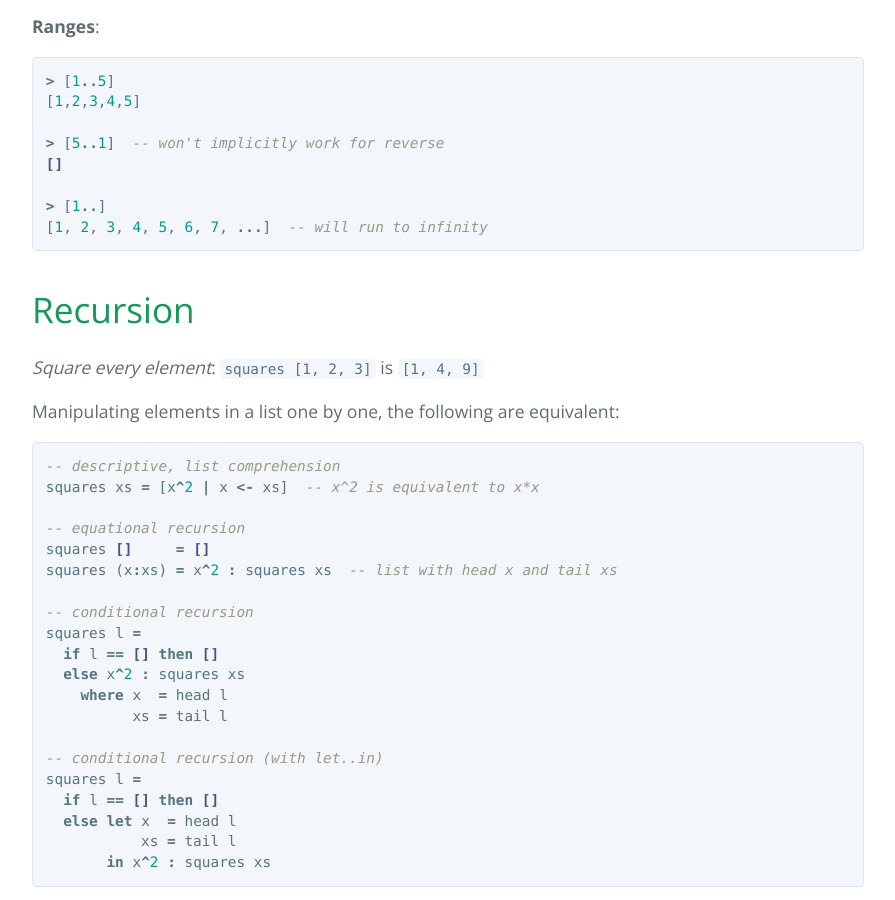
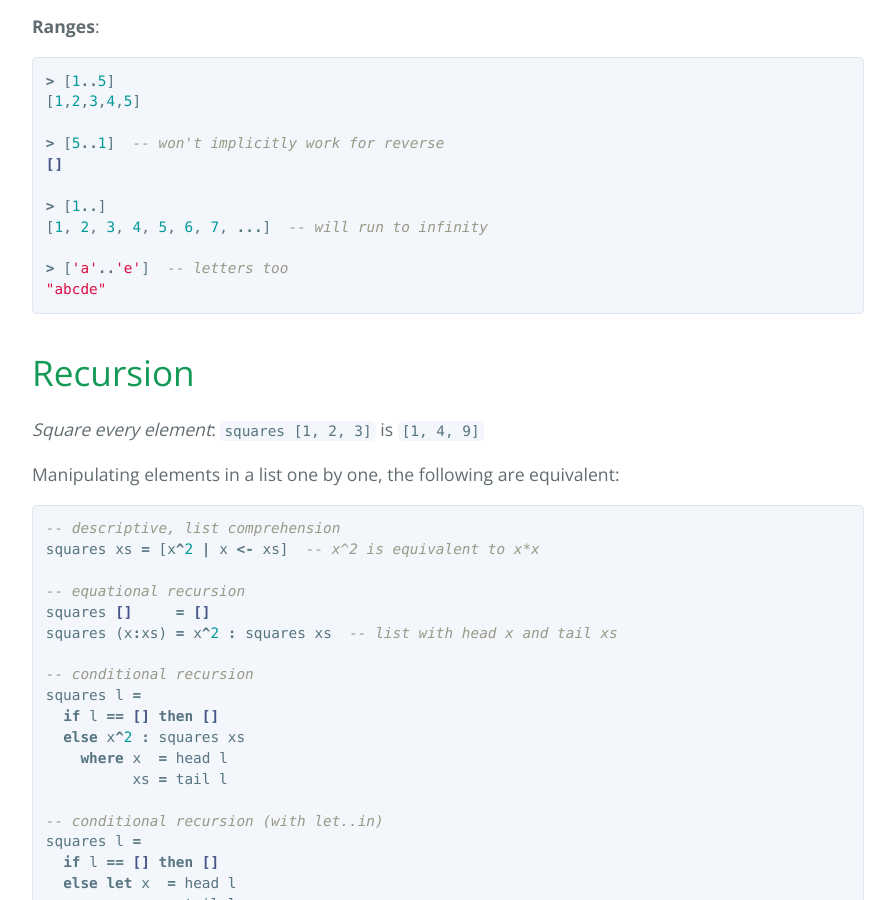
Before and after one commit to stefan-niculae/.well-known, a Jekyll site: the page built from _posts/2016-10-19-lab2.md, in a window 1280 px wide and 900 px high, scrolled down 1560 px. Shown: the whole window, without its empty margins (192-1087 px from the left). Built offline with Jekyll 4.4.1, drawn with Linux system fonts in a browser that asks for light colours.

Commit message:
Update 2016-10-19-lab2.md

````diff
--- a/_posts/2016-10-19-lab2.md
+++ b/_posts/2016-10-19-lab2.md
@@ -71,6 +71,9 @@ squares :: [Int] -> [Int]  -- takes a list of integers and returns a list of int
 
 > [1..]
 [1, 2, 3, 4, 5, 6, 7, ...]  -- will run to infinity
+
+> ['a'..'e']  -- letters too
+"abcde"
 ```
 
 
````
